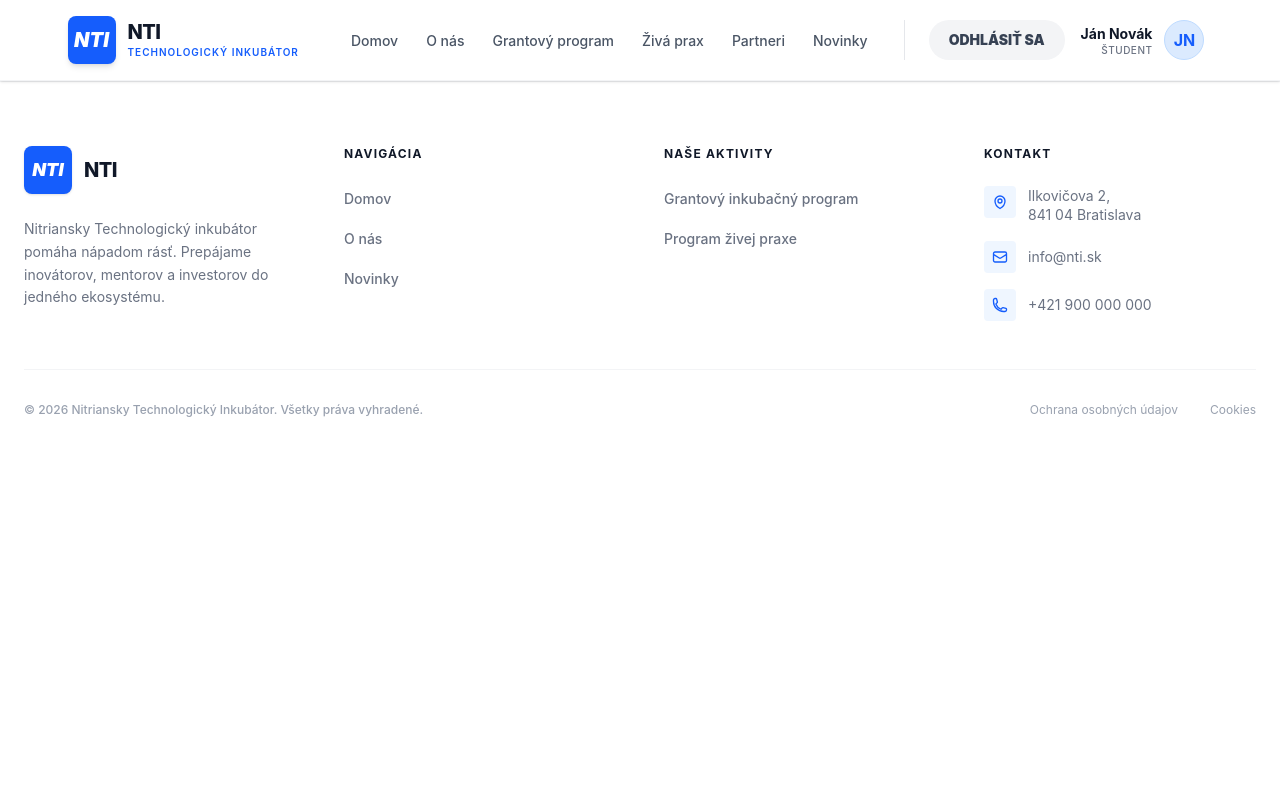
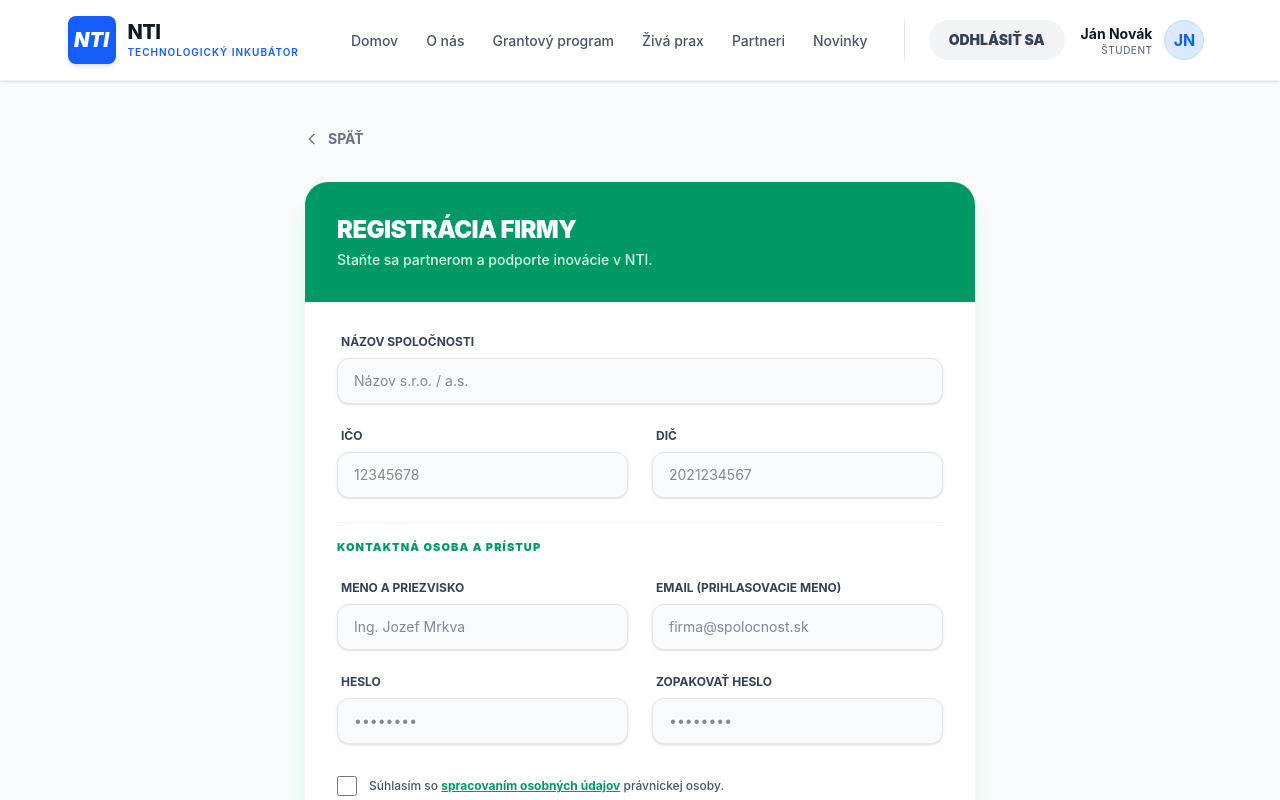
Before and after one commit to VendelinSlezak/FE_nitriansky_technologicky_inkubator, a Vue app: page /register-firm in a window 1280 px wide. Shown: the top 800 px of the page. Built offline with nearby package versions, Linux system fonts and the light colour scheme.

Commit message:
update to registration

```diff
--- a/src/router/index.js
+++ b/src/router/index.js
@@ -8,6 +8,8 @@ import NewsView from '../views/NewsView.vue'
 import LoginView from '../views/LoginView.vue'
 import RegisterView from '../views/RegisterView.vue'
 import RegisterStudentView from '../views/RegisterStudentView.vue'
+import RegisterFirmView from '../views/RegisterFirmView.vue'
+import RegisterSuccessView from '../views/RegisterSuccessView.vue'
 
 const router = createRouter({
     history: createWebHistory(import.meta.env.BASE_URL),
@@ -57,6 +59,16 @@ const router = createRouter({
             name: 'register-student',
             component: RegisterStudentView,
         },
+        {
+            path: '/register-firm',
+            name: 'register-firm',
+            component: RegisterFirmView,
+        },
+        {
+            path: '/register-success',
+            name: 'register-success',
+            component: RegisterSuccessView,
+        },
     ],
 })
 
--- /dev/null
+++ b/src/views/RegisterFirmView.vue
@@ -0,0 +1,189 @@
+<template>
+  <div class="min-h-screen bg-gray-50 py-12 px-4">
+    <div class="max-w-2xl mx-auto">
+
+      <button
+        @click="goBack()"
+        class="inline-flex items-center text-sm font-bold text-gray-500 hover:text-emerald-600 mb-8 transition-colors group"
+      >
+        <svg class="w-4 h-4 mr-2 transform group-hover:-translate-x-1 transition-transform" fill="none" stroke="currentColor" viewBox="0 0 24 24">
+            <path stroke-linecap="round" stroke-linejoin="round" stroke-width="2" d="M15 19l-7-7 7-7" />
+        </svg>
+        SPÄŤ
+      </button>
+
+      <div class="bg-white rounded-3xl shadow-xl shadow-emerald-100 border border-gray-100 overflow-hidden">
+        <div class="bg-emerald-600 p-8 text-white">
+          <h1 class="text-2xl font-black uppercase tracking-tight">Registrácia firmy</h1>
+          <p class="text-emerald-100 text-sm mt-1 font-medium">Staňte sa partnerom a podporte inovácie v NTI.</p>
+        </div>
+
+        <form @submit.prevent="handleRegister" class="p-8 space-y-6">
+
+          <div class="grid md:grid-cols-1 gap-6">
+            <div>
+              <label class="block text-xs font-bold text-gray-700 uppercase mb-2 ml-1">Názov spoločnosti</label>
+              <input
+                v-model="form.companyName"
+                type="text"
+                required
+                placeholder="Názov s.r.o. / a.s."
+                class="w-full px-4 py-3 rounded-xl bg-gray-50 border border-gray-200 text-gray-900 text-sm focus:outline-none focus:ring-2 focus:ring-emerald-600 focus:bg-white transition-all shadow-sm"
+              />
+            </div>
+          </div>
+
+          <div class="grid md:grid-cols-2 gap-6">
+            <div>
+              <label class="block text-xs font-bold text-gray-700 uppercase mb-2 ml-1">IČO</label>
+              <input
+                v-model="form.ico"
+                type="text"
+                required
+                placeholder="12345678"
+                class="w-full px-4 py-3 rounded-xl bg-gray-50 border border-gray-200 text-gray-900 text-sm focus:outline-none focus:ring-2 focus:ring-emerald-600 focus:bg-white transition-all shadow-sm"
+              />
+            </div>
+            <div>
+              <label class="block text-xs font-bold text-gray-700 uppercase mb-2 ml-1">DIČ</label>
+              <input
+                v-model="form.dic"
+                type="text"
+                placeholder="2021234567"
+                class="w-full px-4 py-3 rounded-xl bg-gray-50 border border-gray-200 text-gray-900 text-sm focus:outline-none focus:ring-2 focus:ring-emerald-600 focus:bg-white transition-all shadow-sm"
+              />
+            </div>
+          </div>
+
+          <div class="grid md:grid-cols-2 gap-6 pt-2 border-t border-gray-100">
+            <div class="md:col-span-2 mt-2">
+                <p class="text-[11px] font-black text-emerald-600 uppercase tracking-widest">Kontaktná osoba a prístup</p>
+            </div>
+            <div>
+              <label class="block text-xs font-bold text-gray-700 uppercase mb-2 ml-1">Meno a Priezvisko</label>
+              <input
+                v-model="form.contactPerson"
+                type="text"
+                required
+                placeholder="Ing. Jozef Mrkva"
+                class="w-full px-4 py-3 rounded-xl bg-gray-50 border border-gray-200 text-gray-900 text-sm focus:outline-none focus:ring-2 focus:ring-emerald-600 focus:bg-white transition-all shadow-sm"
+              />
+            </div>
+            <div>
+              <label class="block text-xs font-bold text-gray-700 uppercase mb-2 ml-1">Email (Prihlasovacie meno)</label>
+              <input
+                v-model="form.email"
+                type="email"
+                required
+                placeholder="firma@spolocnost.sk"
+                class="w-full px-4 py-3 rounded-xl bg-gray-50 border border-gray-200 text-gray-900 text-sm focus:outline-none focus:ring-2 focus:ring-emerald-600 focus:bg-white transition-all shadow-sm"
+              />
+            </div>
+          </div>
+
+          <div class="grid md:grid-cols-2 gap-6">
+            <div>
+              <label class="block text-xs font-bold text-gray-700 uppercase mb-2 ml-1">Heslo</label>
+              <input
+                v-model="form.password"
+                type="password"
+                placeholder="••••••••"
+                required
+                class="w-full px-4 py-3 rounded-xl bg-gray-50 border border-gray-200 text-gray-900 text-sm focus:outline-none focus:ring-2 focus:ring-emerald-600 focus:bg-white transition-all shadow-sm"
+              />
+            </div>
+            <div>
+              <label class="block text-xs font-bold text-gray-700 uppercase mb-2 ml-1">Zopakovať heslo</label>
+              <input
+                v-model="form.passwordConfirm"
+                type="password"
+                placeholder="••••••••"
+                required
+                class="w-full px-4 py-3 rounded-xl bg-gray-50 border border-gray-200 text-gray-900 text-sm focus:outline-none focus:ring-2 focus:ring-emerald-600 focus:bg-white transition-all shadow-sm"
+              />
+            </div>
+          </div>
+
+          <label class="flex items-center gap-3 py-2 cursor-pointer group">
+            <input
+                v-model="form.gdpr"
+                type="checkbox"
+                required
+                class="w-5 h-5 text-emerald-600 rounded-lg border-gray-300 focus:ring-emerald-500 transition-all cursor-pointer"
+            />
+            <span class="text-xs text-gray-600 leading-tight font-medium group-hover:text-gray-900 transition-colors">
+                Súhlasím so <a href="/gdpr" class="text-emerald-600 underline font-bold hover:text-emerald-700">spracovaním osobných údajov</a> právnickej osoby.
+            </span>
+          </label>
+
+          <div class="bg-gray-50 border border-gray-200 rounded-2xl p-5 flex items-center justify-between shadow-inner">
+            <label class="flex items-center gap-4 cursor-pointer">
+              <input
+                type="checkbox"
+                v-model="form.captcha"
+                class="w-6 h-6 border-gray-300 rounded-md text-emerald-600 focus:ring-emerald-500 cursor-pointer"
+              />
+              <span class="text-sm font-bold text-gray-700 uppercase tracking-tight">Nie som robot</span>
+            </label>
+            <div class="flex flex-col items-center">
+              <img src="https://www.gstatic.com/recaptcha/api2/logo_48.png" alt="recaptcha" class="w-8 h-8 opacity-40 grayscale" />
+              <span class="text-[8px] text-gray-400 font-bold mt-1 uppercase">reCAPTCHA</span>
+            </div>
+          </div>
+
+          <button
+            type="submit"
+            class="w-full bg-emerald-600 hover:bg-emerald-700 text-white font-black py-4 rounded-2xl shadow-lg shadow-emerald-200 transition-all transform active:scale-[0.97] uppercase tracking-widest text-sm"
+          >
+            Vytvoriť firemný účet
+          </button>
+        </form>
+      </div>
+    </div>
+  </div>
+</template>
+
+<script>
+export default {
+  name: 'RegisterFirmView',
+  data() {
+    return {
+      form: {
+        companyName: '',
+        ico: '',
+        dic: '',
+        contactPerson: '',
+        email: '',
+        password: '',
+        passwordConfirm: '',
+        gdpr: false,
+        captcha: false
+      }
+    }
+  },
+  methods: {
+    goBack() {
+        if(window.history.state && window.history.state.back) {
+            this.$router.back();
+        }
+        else {
+            this.$router.push('/');
+        }
+    },
+    handleRegister() {
+      if (this.form.password !== this.form.passwordConfirm) {
+        alert("Chyba: Heslá sa musia zhodovať.");
+        return;
+      }
+
+      if (!this.form.captcha) {
+        alert("Prosím, potvrďte CAPTCHA overenie.");
+        return;
+      }
+
+      console.log('Registračné dáta firmy:', this.form);
+      this.$router.push('/register-success');
+    }
+  }
+}
+</script>
--- a/src/views/RegisterStudentView.vue
+++ b/src/views/RegisterStudentView.vue
@@ -215,7 +215,7 @@ export default {
       }
 
       console.log('Registračné dáta:', this.form);
-      alert('Registrácia študenta bola prijatá!');
+      this.$router.push('/register-success');
     }
   }
 }
--- /dev/null
+++ b/src/views/RegisterSuccessView.vue
@@ -0,0 +1,36 @@
+<template>
+  <div class="min-h-[calc(100vh-80px)] flex items-center justify-center bg-gray-50 px-4 py-12">
+    <div class="bg-white p-10 rounded-3xl shadow-xl shadow-blue-100 border border-gray-100 w-full max-w-md text-center transform transition-all">
+
+      <div class="inline-flex items-center justify-center w-20 h-20 bg-green-100 text-green-600 rounded-full mb-8">
+        <svg class="w-10 h-10" fill="none" stroke="currentColor" viewBox="0 0 24 24">
+          <path stroke-linecap="round" stroke-linejoin="round" stroke-width="3" d="M5 13l4 4L19 7" />
+        </svg>
+      </div>
+
+      <h1 class="text-2xl font-black text-gray-900 uppercase tracking-tight mb-4">
+        Žiadosť odoslaná!
+      </h1>
+
+      <p class="text-gray-600 leading-relaxed font-medium">
+        Vaša žiadosť o registráciu bola prijatá. O jej schválení vás budeme informovať
+        emailom a následne sa budete môcť prihlásiť do systému.
+      </p>
+
+      <div class="mt-10">
+        <router-link
+          to="/"
+          class="inline-block w-full bg-blue-600 hover:bg-blue-700 text-white font-black py-4 rounded-2xl shadow-lg shadow-blue-200 transition-all transform active:scale-[0.97] uppercase tracking-widest text-sm"
+        >
+          Späť na hlavnú stránku
+        </router-link>
+      </div>
+    </div>
+  </div>
+</template>
+
+<script>
+export default {
+  name: 'RegisterSuccessView'
+}
+</script>
```
Also changed, not shown: src/views/RegisterCompanyView.vue (deleted).
